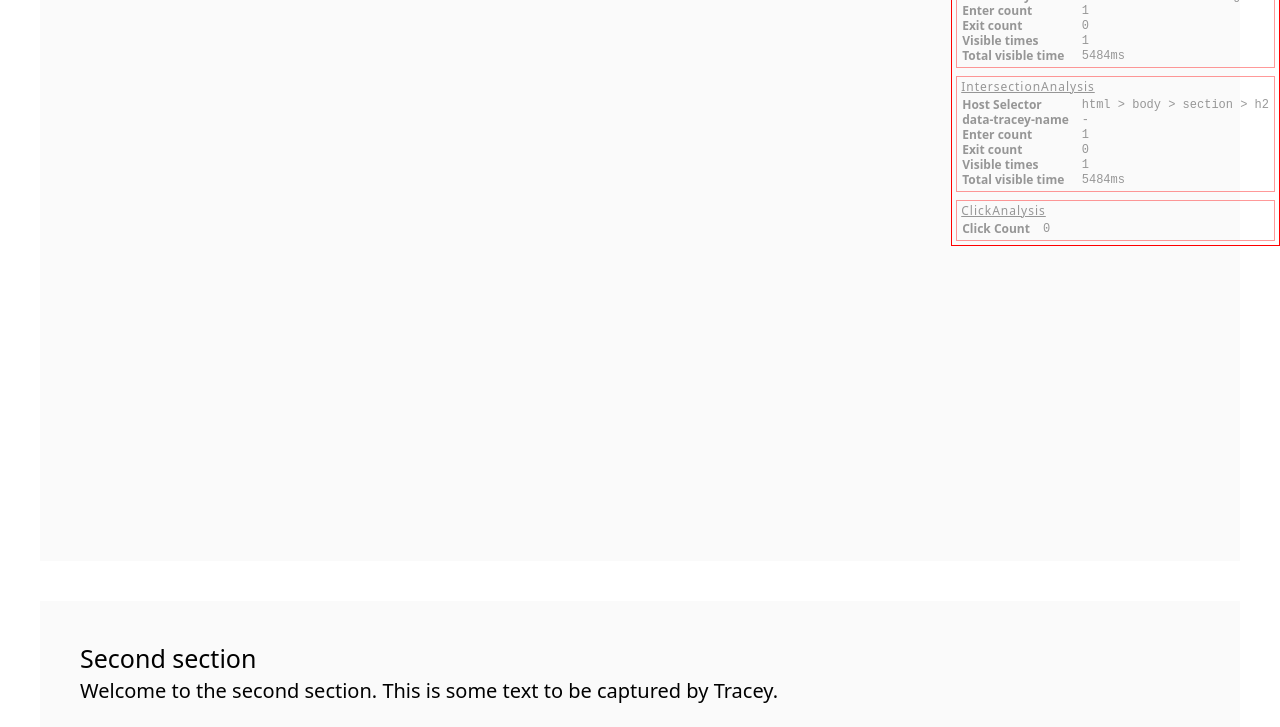
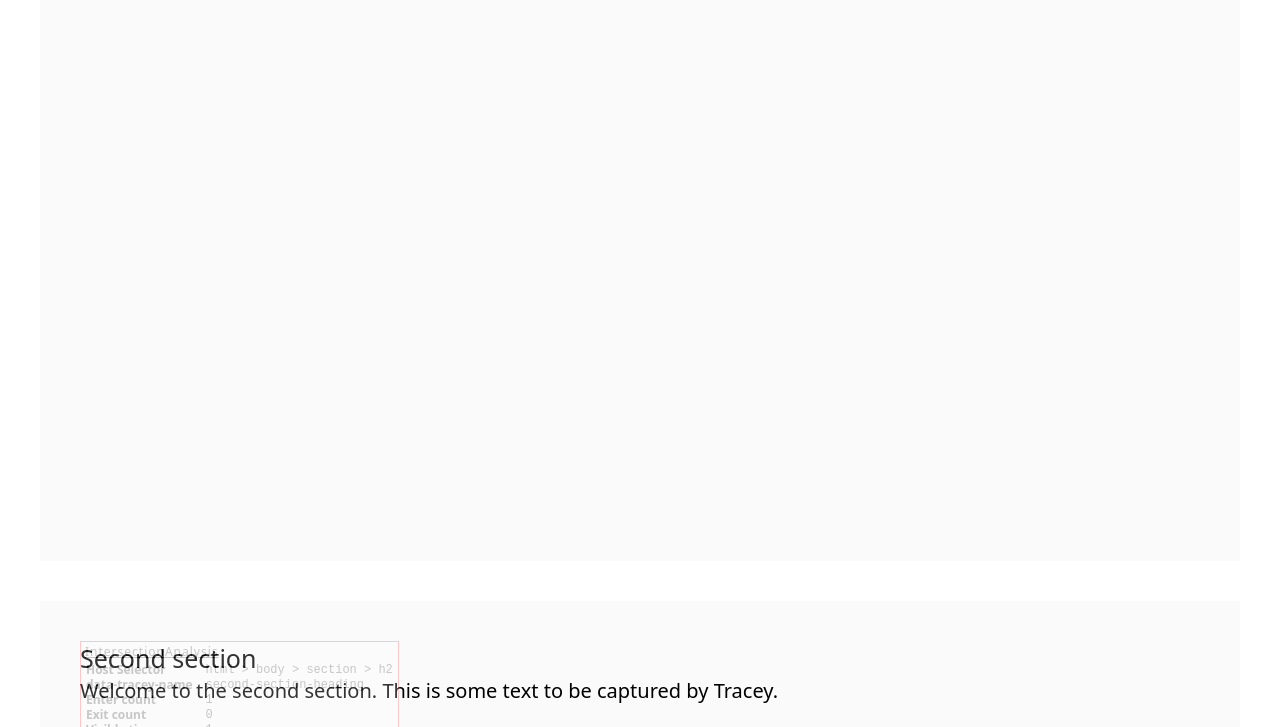
Before and after one commit to leuffen/tracey-lib, a website built with Vite: page index.html in a window 1280 px wide. Shown: the part 199-926 px from the top of the page. Built offline with nearby package versions, Linux system fonts and the light colour scheme.

Commit message:
add element positioning

```diff
--- a/index.html
+++ b/index.html
@@ -93,6 +93,7 @@
         visualize: {
           enabled: true,
           interval: 500,
+          position: "element",
         },
       };
 
--- a/src/analytics/analysis.ts
+++ b/src/analytics/analysis.ts
@@ -1,4 +1,5 @@
 import {
+  fromEvent,
   iif,
   interval,
   merge,
@@ -8,7 +9,10 @@ import {
   Subscription,
   tap,
 } from "rxjs";
-import { AnalysisOptions } from "../config/analysis-options";
+import {
+  AnalysisOptions,
+  VisualizerPosition,
+} from "../config/analysis-options";
 import { defaultVisualizerInterval } from "../config/defaults";
 import { SharedOptions } from "../config/shared-options";
 import { TraceyEvent } from "../events/tracey-event";
@@ -34,6 +38,7 @@ export abstract class Analysis<R extends AnalysisResult> {
   private visualizerStack?: ElementStatsVisualizerStack;
   private visualizer?: ElementStatsVisualizer;
   private visualizerSubscription?: Subscription;
+  private visualizerPositioningSubscription?: Subscription;
 
   protected readonly logger = new Logger(this.options, this.name);
   protected subscription?: Subscription;
@@ -49,6 +54,7 @@ export abstract class Analysis<R extends AnalysisResult> {
 
   protected constructor(
     protected readonly name: string,
+    protected readonly supportedPositions: VisualizerPosition[],
     protected readonly tracey: Tracey,
     protected readonly options?: SharedOptions & AnalysisOptions,
   ) {
@@ -81,8 +87,7 @@ export abstract class Analysis<R extends AnalysisResult> {
     if (this.shouldVisualize) {
       this.setupVisualizerStack();
       this.visualizer = this.setupVisualizer();
-
-      this.visualizerStack!.addVisualizer(this.visualizer);
+      this.setupVisualizerPositioning();
 
       this.visualizerSubscription = merge(
         stream$,
@@ -119,6 +124,7 @@ export abstract class Analysis<R extends AnalysisResult> {
     this.endTime = performance.now();
     this.subscription?.unsubscribe();
     this.visualizerSubscription?.unsubscribe();
+    this.visualizerPositioningSubscription?.unsubscribe();
     return this.getResult();
   }
 
@@ -136,6 +142,25 @@ export abstract class Analysis<R extends AnalysisResult> {
     }
 
     return this.options?.visualize?.interval ?? defaultVisualizerInterval;
+  }
+
+  private get visualizerPosition(): VisualizerPosition {
+    if (typeof this.options?.visualize === "boolean") {
+      return VisualizerPosition.Global;
+    }
+
+    const position =
+      this.options?.visualize?.position ?? VisualizerPosition.Global;
+    return this.supportedPositions.includes(position)
+      ? position
+      : VisualizerPosition.Global;
+  }
+
+  protected getObservedElement(): Element {
+    throw new TraceyError(
+      TraceyErrorCode.NOT_IMPLEMENTED,
+      `Configuration of this ${this.name} led to getObservedElement() being called, but this method is not implemented. Make sure the concrete analysis class implements this method.`,
+    );
   }
 
   protected setupVisualizer(): ElementStatsVisualizer {
@@ -162,4 +187,48 @@ export abstract class Analysis<R extends AnalysisResult> {
     document.body.appendChild(stack);
     this.visualizerStack = stack;
   }
+
+  private setupVisualizerPositioning(): void {
+    if (!this.visualizer) {
+      throw new Error(
+        "Visualizer not setup! This method should only be called after the visualizer has been created.",
+      );
+    }
+
+    switch (this.visualizerPosition) {
+      case VisualizerPosition.Global:
+        this.visualizerStack!.addVisualizer(this.visualizer);
+        break;
+      case VisualizerPosition.Element:
+        const el = this.getObservedElement();
+        if (!el) {
+          throw new TraceyError(
+            TraceyErrorCode.MISSING_OBSERVED_ELEMENT,
+            "getObservedElement() must return an element!",
+          );
+        }
+        this.visualizer.style.position = "absolute";
+
+        this.visualizerPositioningSubscription = merge(
+          fromEvent(window, "scroll"),
+          fromEvent(window, "resize"),
+        )
+          .pipe(
+            tap(() => {
+              const rect = el.getBoundingClientRect();
+              this.visualizer!.style.top = `${rect.top + window.scrollY}px`;
+              this.visualizer!.style.left = `${rect.left + window.scrollX}px`;
+            }),
+          )
+          .subscribe();
+
+        document.body.appendChild(this.visualizer);
+        break;
+      default:
+        throw new TraceyError(
+          TraceyErrorCode.INVALID_CONFIGURATION,
+          `Visualizer position ${this.visualizerPosition} is not supported.`,
+        );
+    }
+  }
 }
--- a/src/analytics/click-analysis.ts
+++ b/src/analytics/click-analysis.ts
@@ -1,4 +1,5 @@
 import { filter, Observable, tap } from "rxjs";
+import { VisualizerPosition } from "../config/analysis-options";
 import { SharedOptions } from "../config/shared-options";
 import { ClickEvent } from "../events/click-event";
 import { Tracey } from "../tracey";
@@ -16,7 +17,7 @@ export class ClickAnalysis extends Analysis<ClickAnalysisResult> {
   private targetHits = new Map<Element, number>();
 
   constructor(tracey: Tracey, options?: SharedOptions) {
-    super("ClickAnalysis", tracey, options);
+    super("ClickAnalysis", [VisualizerPosition.Global], tracey, options);
   }
 
   protected override observe(
--- a/src/analytics/intersection-analysis.ts
+++ b/src/analytics/intersection-analysis.ts
@@ -1,4 +1,5 @@
 import { filter, Observable, tap } from "rxjs";
+import { VisualizerPosition } from "../config/analysis-options";
 import { SharedOptions } from "../config/shared-options";
 import { IntersectionEvent } from "../events/intersection-event";
 import { Tracey } from "../tracey";
@@ -57,7 +58,16 @@ export class IntersectionAnalysis extends Analysis<IntersectionAnalysisResult> {
       );
     }
 
-    super("IntersectionAnalysis", tracey, options);
+    super(
+      "IntersectionAnalysis",
+      [VisualizerPosition.Global, VisualizerPosition.Element],
+      tracey,
+      options,
+    );
+  }
+
+  protected override getObservedElement(): Element {
+    return this.element;
   }
 
   protected override observe(
--- a/src/config/analysis-options.ts
+++ b/src/config/analysis-options.ts
@@ -1,3 +1,8 @@
+export enum VisualizerPosition {
+  Global = "global",
+  Element = "element",
+}
+
 export interface AnalysisOptions {
   /**
    * If set to `true`, an `element-stats-visualizer` will be rendered for this analysis.
@@ -10,5 +15,6 @@ export interface AnalysisOptions {
          * Set to `0` to disable the interval.
          */
         interval?: number;
+        position?: VisualizerPosition;
       };
 }
--- a/src/util/error.ts
+++ b/src/util/error.ts
@@ -1,4 +1,7 @@
 export enum TraceyErrorCode {
+  INVALID_CONFIGURATION,
+  NOT_IMPLEMENTED,
+  MISSING_OBSERVED_ELEMENT,
   ANALYSIS_ALREADY_STARTED,
   ANALYSIS_NOT_STARTED,
   ANALYSIS_ALREADY_STOPPED,
--- a/src/visualization/element-stats-visualizer.ts
+++ b/src/visualization/element-stats-visualizer.ts
@@ -74,7 +74,8 @@ export class ElementStatsVisualizer extends HTMLElement {
           position: static;
           display: block;
 
-          opacity: .4;
+          opacity: .2;
+          background: white;
           line-height: 1;
           font-size: 1rem;
 
```
